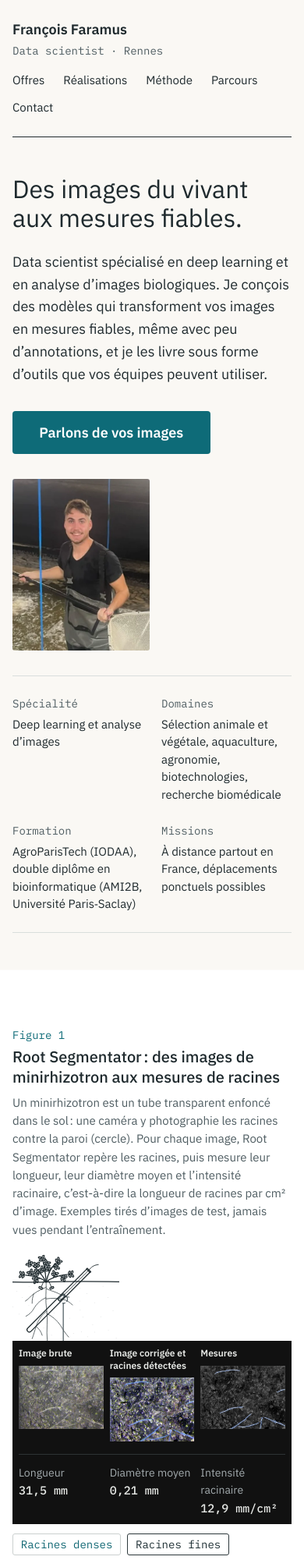
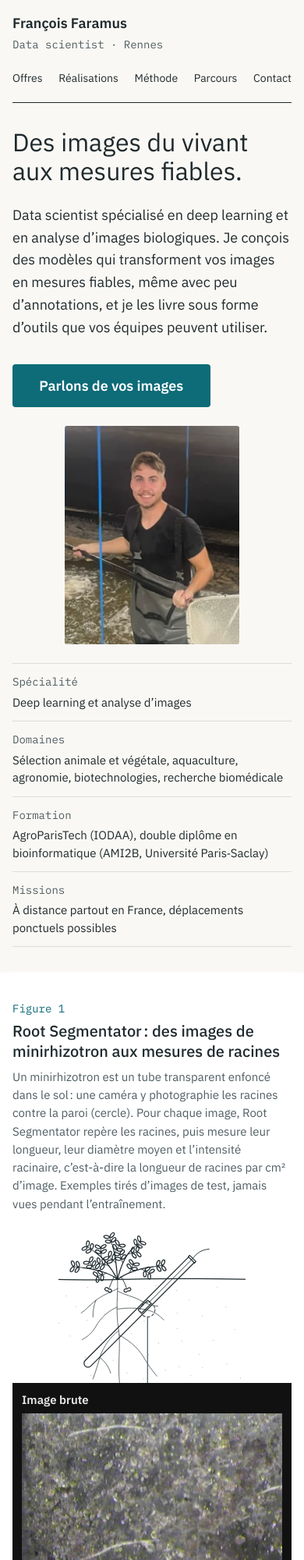
Before and after one commit to ffaramus/faramusdata.fr, a plain HTML site: page index.html in a window 390 px wide. Shown: the top 2000 px of the page at 78% size. Drawn offline with Linux system fonts and the light colour scheme.

Commit message:
Affichage mobile : menu sur une ligne, panneaux empilés, espacements réduits ; adresse sans cédille

```diff
--- a/assets/css/style.css
+++ b/assets/css/style.css
@@ -1410,6 +1410,163 @@ a:hover {
   }
 }
 
+/* Téléphones (640 px et moins). Complète le bloc précédent ; ne touche pas à l'affichage sur ordinateur. */
+@media (max-width: 40rem) {
+  /* En-tête : le menu tient sur une ligne, défilable s'il manque de place */
+  .entete {
+    row-gap: var(--espace-3);
+    padding-block: var(--espace-4) var(--espace-3);
+  }
+
+  .navigation {
+    flex-basis: 100%;
+    min-width: 0;
+  }
+
+  .navigation ul {
+    flex-wrap: nowrap;
+    justify-content: space-between;
+    gap: var(--espace-3);
+    overflow-x: auto;
+    scrollbar-width: none;
+  }
+
+  .navigation ul::-webkit-scrollbar {
+    display: none;
+  }
+
+  .navigation li {
+    flex-shrink: 0;
+  }
+
+  .navigation a {
+    display: block;
+    padding-block: var(--espace-2);
+    font-size: var(--taille-0);
+  }
+
+  /* Espacements verticaux réduits de moitié environ */
+  .accroche {
+    row-gap: var(--espace-5);
+    padding-block: var(--espace-6);
+  }
+
+  .vitrine,
+  .section {
+    padding-block: calc(var(--espace-8) / 2);
+  }
+
+  .section {
+    row-gap: var(--espace-5);
+  }
+
+  .page-entete {
+    padding-block: var(--espace-6) var(--espace-5);
+  }
+
+  /* Haut de page : photo centrée, « En bref » sur une colonne avec un filet entre les blocs */
+  .accroche-photo {
+    justify-self: center;
+  }
+
+  .portrait {
+    max-width: 14rem;
+  }
+
+  .en-bref {
+    padding-block: 0;
+  }
+
+  .en-bref dl {
+    grid-template-columns: minmax(0, 1fr);
+    gap: 0;
+  }
+
+  .en-bref dl > div {
+    padding-block: var(--espace-3);
+  }
+
+  .en-bref dl > div + div {
+    border-top: 1px solid var(--couleur-filet);
+  }
+
+  /* Figure 1 : dessin réduit et centré, panneaux empilés sur toute la largeur */
+  .figure {
+    grid-template-columns: minmax(0, 1fr);
+    grid-template-areas:
+      "legende"
+      "schema"
+      "cadre"
+      "commandes"
+      "source"
+      "actions";
+  }
+
+  .figure-schema {
+    justify-self: center;
+    max-width: 15rem;
+  }
+
+  .figure-cadre {
+    padding: var(--espace-3);
+  }
+
+  .panneaux {
+    grid-template-columns: minmax(0, 1fr);
+    gap: var(--espace-4);
+  }
+
+  .panneau-titre {
+    font-size: var(--taille-1);
+  }
+
+  /* Mesures : une ligne chacune, intitulé à gauche, valeur à droite */
+  .figure-mesures {
+    grid-template-columns: minmax(0, 1fr);
+    gap: 0;
+    padding-top: var(--espace-1);
+  }
+
+  .figure-mesures div {
+    display: flex;
+    align-items: baseline;
+    justify-content: space-between;
+    gap: var(--espace-4);
+    padding-block: var(--espace-2);
+  }
+
+  .figure-mesures div + div {
+    border-top: 1px solid #2E3335;
+  }
+
+  .figure-mesures dt {
+    font-size: var(--taille-1);
+    white-space: nowrap;
+  }
+
+  .figure-mesures dd {
+    font-size: var(--taille-3);
+    text-align: right;
+  }
+
+  /* Exemples : une seule ligne, défilable horizontalement */
+  .figure-commandes {
+    min-width: 0;
+  }
+
+  .exemples {
+    flex-wrap: nowrap;
+    width: 100%;
+    overflow-x: auto;
+    padding-bottom: var(--espace-2);
+  }
+
+  .exemple {
+    flex-shrink: 0;
+    white-space: nowrap;
+  }
+}
+
 @media (prefers-reduced-motion: reduce) {
   *,
   *::before,
--- a/index.html
+++ b/index.html
@@ -440,9 +440,9 @@
           <p class="section-chapo">Vous avez des images à analyser, ou simplement une question&#8239;? Écrivez-moi, je réponds sous 48&#8239;heures.</p>
         </header>
         <div class="contact-actions">
-          <p><a class="bouton" href="mailto:fran%C3%A7ois@faramusdata.fr">Écrire un courriel</a></p>
+          <p><a class="bouton" href="mailto:francois@faramusdata.fr">Écrire un courriel</a></p>
           <dl class="coordonnees">
-            <div><dt>Courriel</dt><dd><a href="mailto:fran%C3%A7ois@faramusdata.fr">françois@faramusdata.fr</a></dd></div>
+            <div><dt>Courriel</dt><dd><a href="mailto:francois@faramusdata.fr">francois@faramusdata.fr</a></dd></div>
             <div><dt>LinkedIn</dt><dd><a href="https://www.linkedin.com/in/fran%C3%A7ois-faramus-0814b5271/">François Faramus</a></dd></div>
           </dl>
         </div>
@@ -454,7 +454,7 @@
     <div class="conteneur">
       <div class="pied-contenu">
         <p>François Faramus · Data scientist · Rennes</p>
-        <p><a href="mailto:fran%C3%A7ois@faramusdata.fr">françois@faramusdata.fr</a> · <a href="https://www.linkedin.com/in/fran%C3%A7ois-faramus-0814b5271/">LinkedIn</a> · © 2026</p>
+        <p><a href="mailto:francois@faramusdata.fr">francois@faramusdata.fr</a> · <a href="https://www.linkedin.com/in/fran%C3%A7ois-faramus-0814b5271/">LinkedIn</a> · © 2026</p>
       </div>
     </div>
   </footer>
```
Also changed, not shown: projets/root-segmentator.html (+1 -1 lines).
